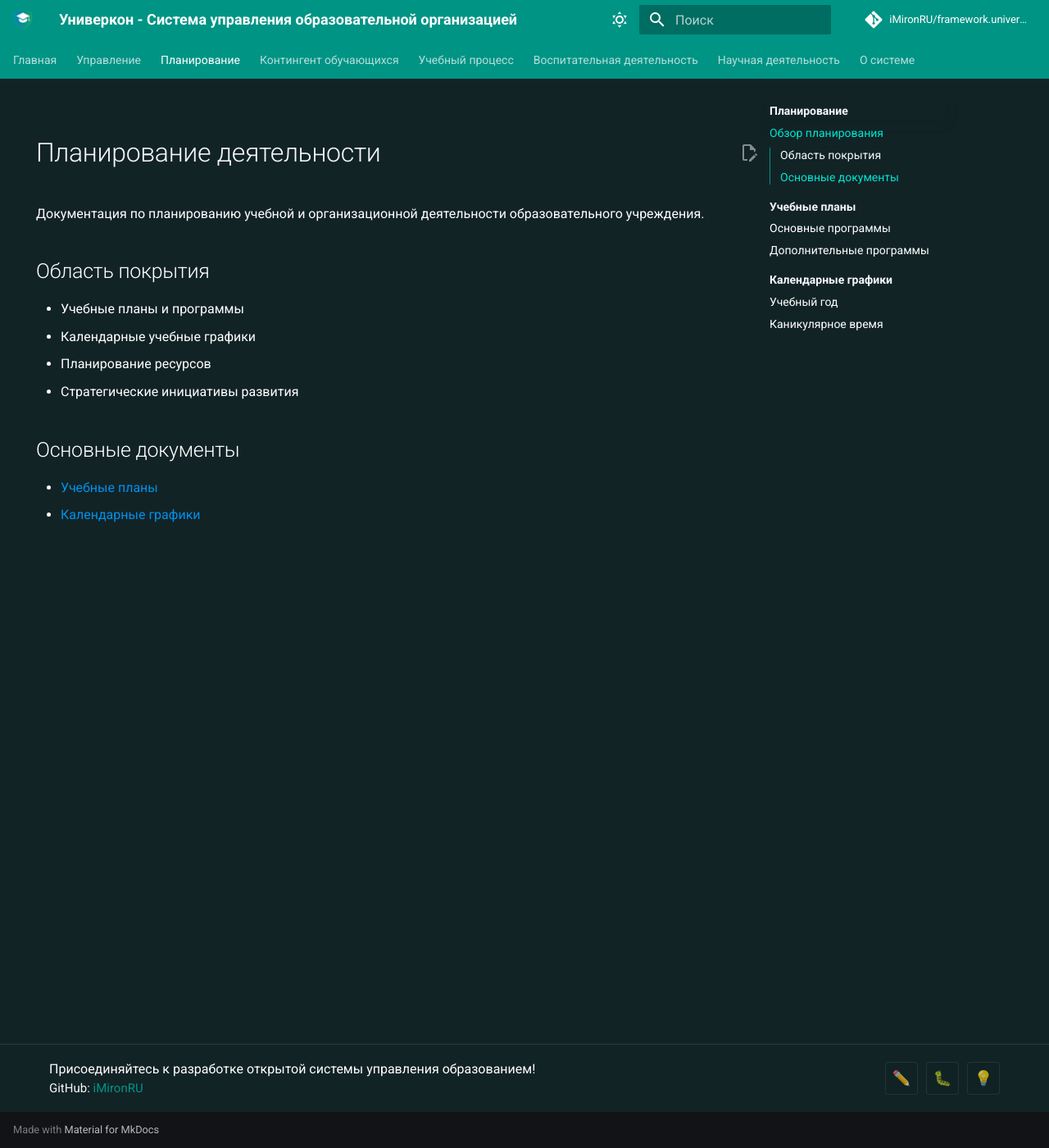
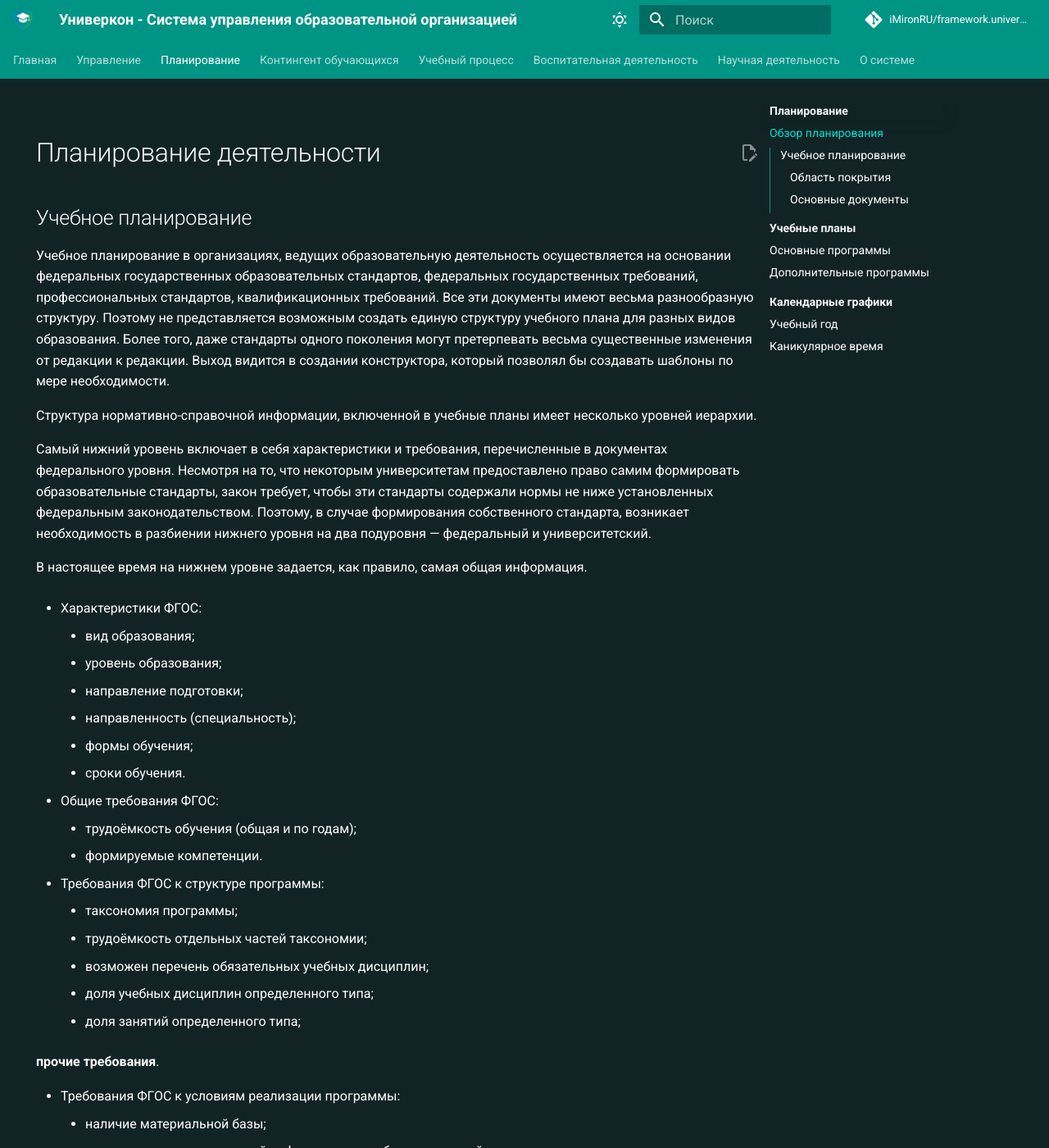
Before and after one commit to iMironRU/framework.univercon.aplicon.ru, an MkDocs documentation site: the page built from docs/planning/index.md, in a window 1280 px wide and 1400 px high. Shown: the whole window at 82% size. Built offline with MkDocs 1.6.1 and Material for MkDocs 9.7.7, drawn with Linux system fonts in a browser that asks for light colours; comment, search, counter and statistics services are not loaded; some of the changed text lies outside the part shown.

Commit message:
внесены правки в главную страницу

```diff
--- a/docs/javascripts/contribute.js
+++ b/docs/javascripts/contribute.js
@@ -5,7 +5,7 @@ document.addEventListener('DOMContentLoaded', function() {
 });
 
 function initContributeSection() {
-    const baseUrl = 'https://github.com/iMironRU/my-awesome-docs';
+    const baseUrl = 'https://github.com/iMironRU/framework.univercon.aplicon.ru';
 
     // Создаем минималистичный блок
     const section = document.createElement('div');
--- a/docs/planning/index.md
+++ b/docs/planning/index.md
@@ -1,13 +1,48 @@
 # Планирование деятельности
+
+## Учебное планирование
+
+Учебное планирование в организациях, ведущих образовательную деятельность осуществляется на основании федеральных государственных образовательных стандартов, федеральных государственных требований, профессиональных стандартов, квалификационных требований. Все эти документы имеют весьма разнообразную структуру. Поэтому не представляется возможным создать единую структуру учебного плана для разных видов образования. Более того, даже стандарты одного поколения могут претерпевать весьма существенные изменения от редакции к редакции. Выход видится в создании конструктора, который позволял бы создавать шаблоны по мере необходимости.
+
+Структура нормативно-справочной информации, включенной в учебные планы имеет несколько уровней иерархии.
+
+Самый нижний уровень включает в себя характеристики и требования, перечисленные в документах федерального уровня. Несмотря на то, что некоторым университетам предоставлено право самим формировать образовательные стандарты, закон требует, чтобы эти стандарты содержали нормы не ниже установленных федеральным законодательством. Поэтому, в случае формирования собственного стандарта, возникает необходимость в разбиении нижнего уровня на два подуровня — федеральный и университетский.
+
+В настоящее время на нижнем уровне задается, как правило, самая общая информация.
+
+- Характеристики ФГОС:
+    - вид образования;
+    - уровень образования;
+    - направление подготовки;
+    - направленность (специальность);
+    - формы обучения;
+    - сроки обучения.
+
+- Общие требования ФГОС:
+    - трудоёмкость обучения (общая и по годам);
+    - формируемые компетенции.
+
+- Требования ФГОС к структуре программы:
+    - таксономия программы;
+    - трудоёмкость отдельных частей таксономии;
+    - возможен перечень обязательных учебных дисциплин;
+    - доля учебных дисциплин определенного типа;
+    - доля занятий определенного типа;
+
+**прочие требования**.
+
+- Требования ФГОС к условиям реализации программы:
+    - наличие материальной базы;
+    - характеристики электронной информационно-образовательной среды организации;
+    - квалификационные требования к персоналу организации.
+
 
 Документация по планированию учебной и организационной деятельности образовательного учреждения.
 
-## Область покрытия
+### Область покрытия
 - Учебные планы и программы
 - Календарные учебные графики
-- Планирование ресурсов
-- Стратегические инициативы развития
 
-## Основные документы
+### Основные документы
 - [Учебные планы](curriculum.md)
 - [Календарные графики](schedules.md)
```
Also changed, not shown: docs/index.md (+13 -10 lines), docs/planning/curriculum.md (+0 -4 lines), read_me_to_build.md (+2 -0 lines).
